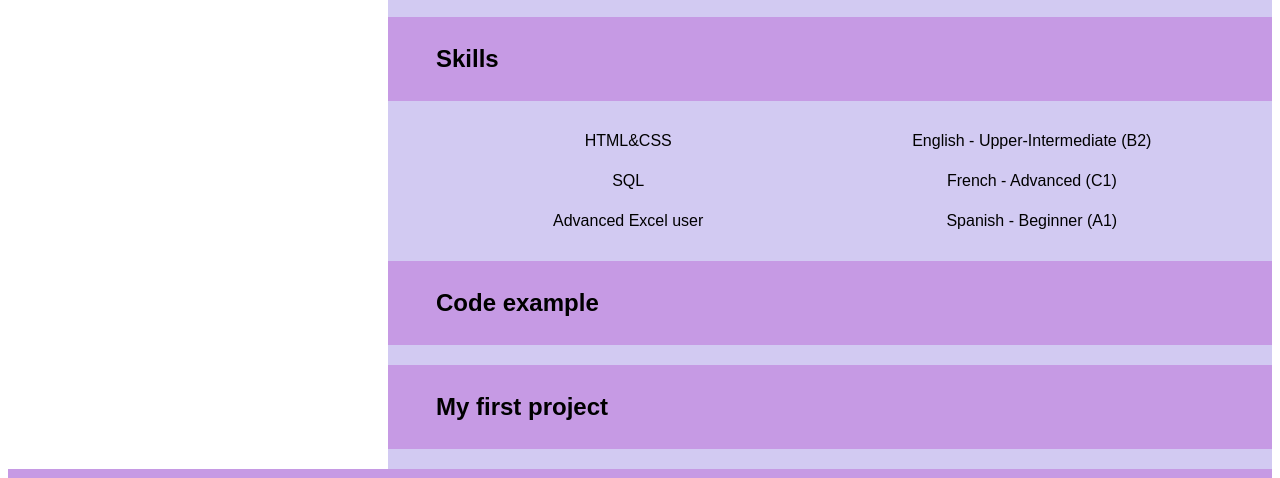
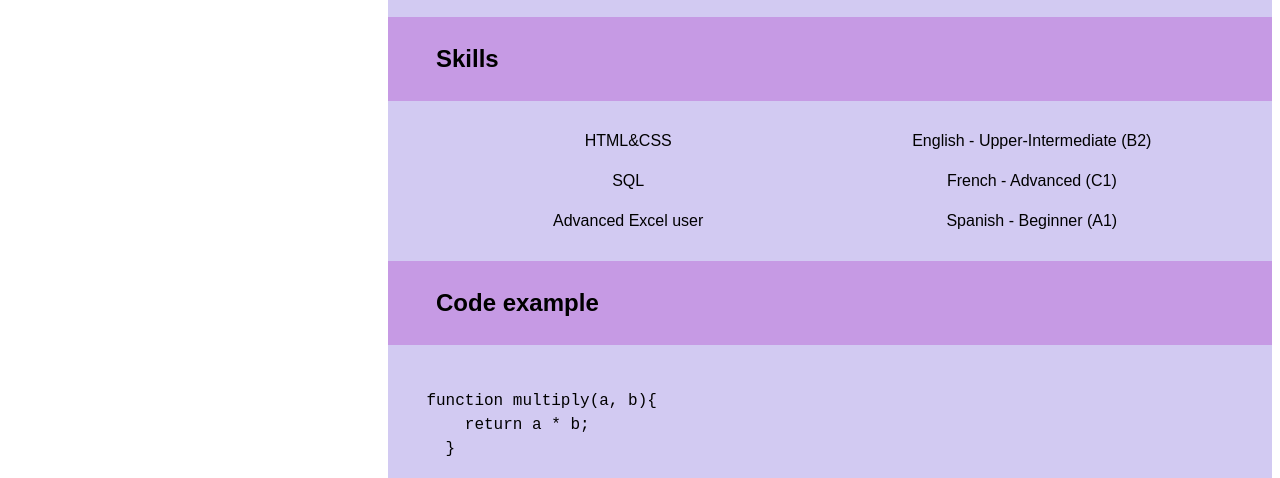
Before and after one commit to BiarezKseniya/rsschool-cv, a plain HTML site: page index.html in a window 1280 px wide. Shown: the part 1254-1732 px from the top of the page. Drawn offline with Linux system fonts and the light colour scheme.

Commit message:
feat: add content to code example section

```diff
--- a/index.html
+++ b/index.html
@@ -100,6 +100,11 @@
 
 <section id="code">
 <h2>Code example</h2>
+<pre><code>
+    function multiply(a, b){
+        return a * b;
+      }
+</code></pre>
 </section>
 <section id="project">
 <h2>My first project</h2>
```
